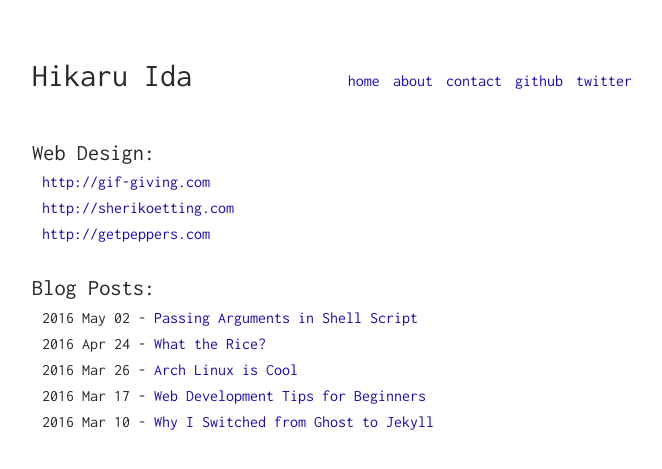
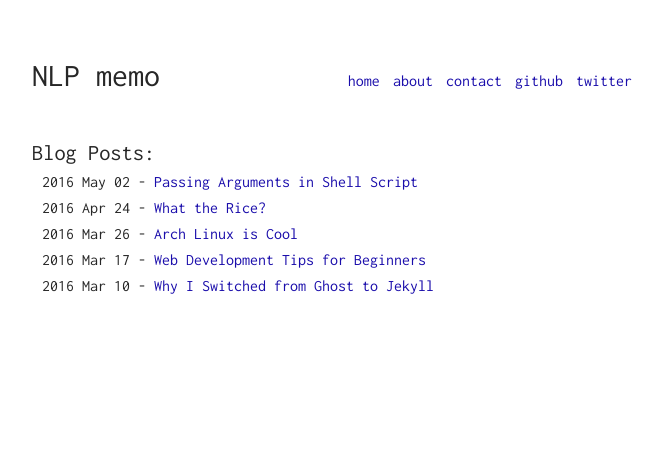
Before and after one commit to hikaru-ida/hikaru-ida.github.io, a Jekyll site: the page built from index.html, in a window 1280 px wide. Shown: the top 469 px of the page, without its empty margins (308-970 px from the left). Built offline with Jekyll 4.4.1, drawn with Linux system fonts in a browser that asks for light colours.

Commit message:
fixed something

```diff
--- a/_config.yml
+++ b/_config.yml
@@ -1,5 +1,5 @@
 # My variables
-name: Hikaru Ida
+name: NLP memo
 description: Futuristic web design
 google_verification: null
 
--- a/_data/navigation.yml
+++ b/_data/navigation.yml
@@ -2,7 +2,7 @@
   url: /
 
 - title: about
-  url: /me
+  url: /about
 
 - title: contact
   url: iidhkr@gmail.com
--- a/_layouts/about.html
+++ b/_layouts/about.html
@@ -3,9 +3,9 @@ layout: default
 ---
 
 
-
+{% include header.html %}
 <div class="about">
-    <a class="about__back" href="/">&lt;-- back</a>
+  <style>/*<a class="about__back" href="/">&lt;-- back</a>*/</style>
     <h1 class="about__title">About Me:</h1>
     <div class="about__content">
         {{ content }}
--- a/_layouts/post.html
+++ b/_layouts/post.html
@@ -2,8 +2,10 @@
 layout: default
 ---
 
+
+{% include header.html %}
 <div class="post">
-    <a class="post__back" href="/">&lt;-- back</a>
+  <style>/*<a class="post__back" href="/">&lt;-- back</a>*/</style>
     <h1 class="post__title">{{ page.title }}</h1>
     <p class="post__date">{{ page.date | date: '%B %-d, %Y' }}</p>
     <div class="post__content"?>
--- a/index.html
+++ b/index.html
@@ -3,7 +3,8 @@ layout: default
 ---
 
 {% include header.html %}
-
+<!-- ポートフォリオは必要ないからコメントアウト -->
+<style>/*
 <div class="portfolio">
     <h1>Web Design:</h1>
     <ul>
@@ -14,7 +15,7 @@ layout: default
         {% endfor %}
     </ul>
 </div>
-
+		*/</style>
 
 <div class="blog">
     <h1>Blog Posts:</h1>
```
Also changed, not shown: about/index.md (renamed from me/index.md, +0 -1 lines), 2 other files.
